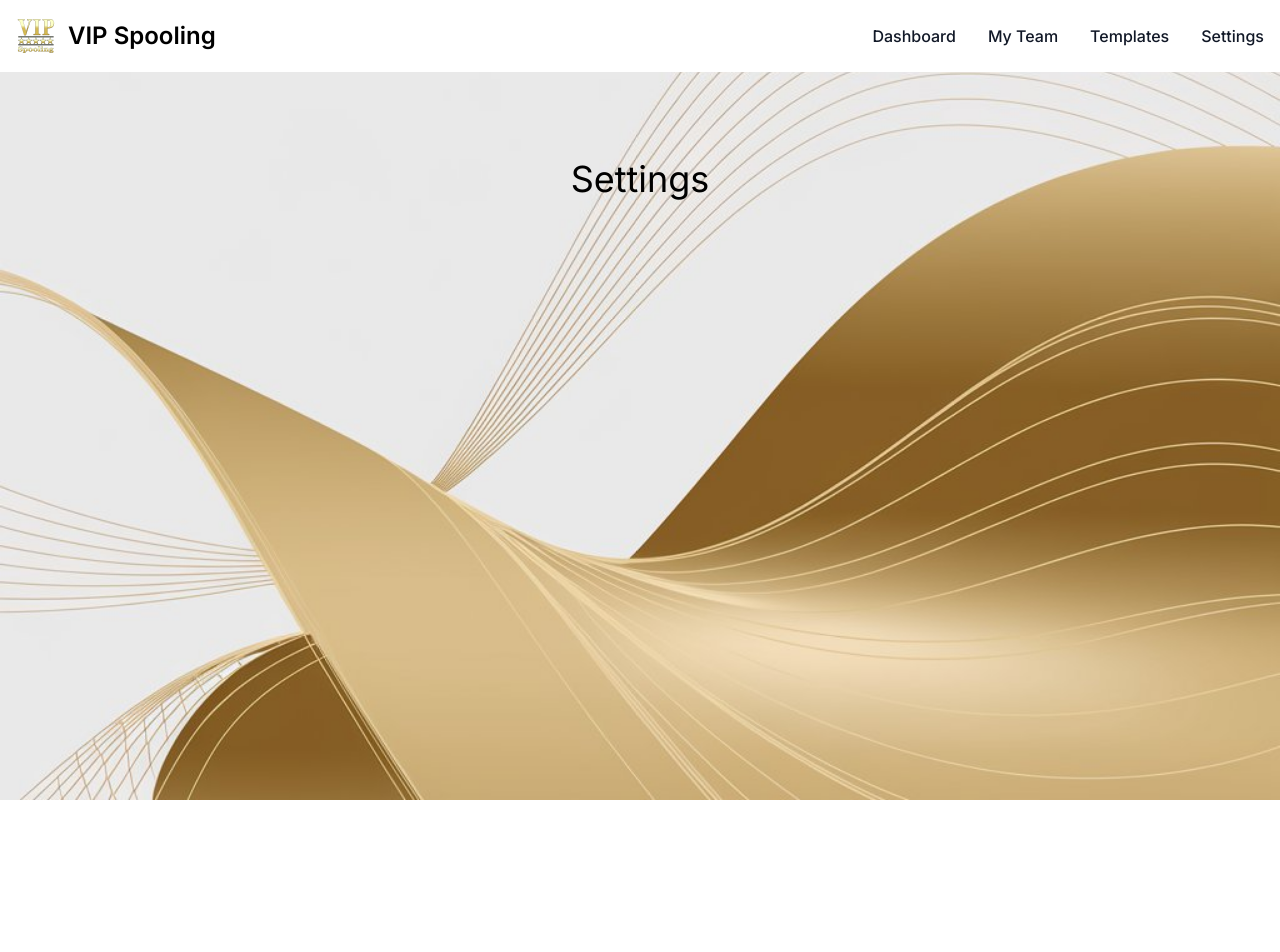
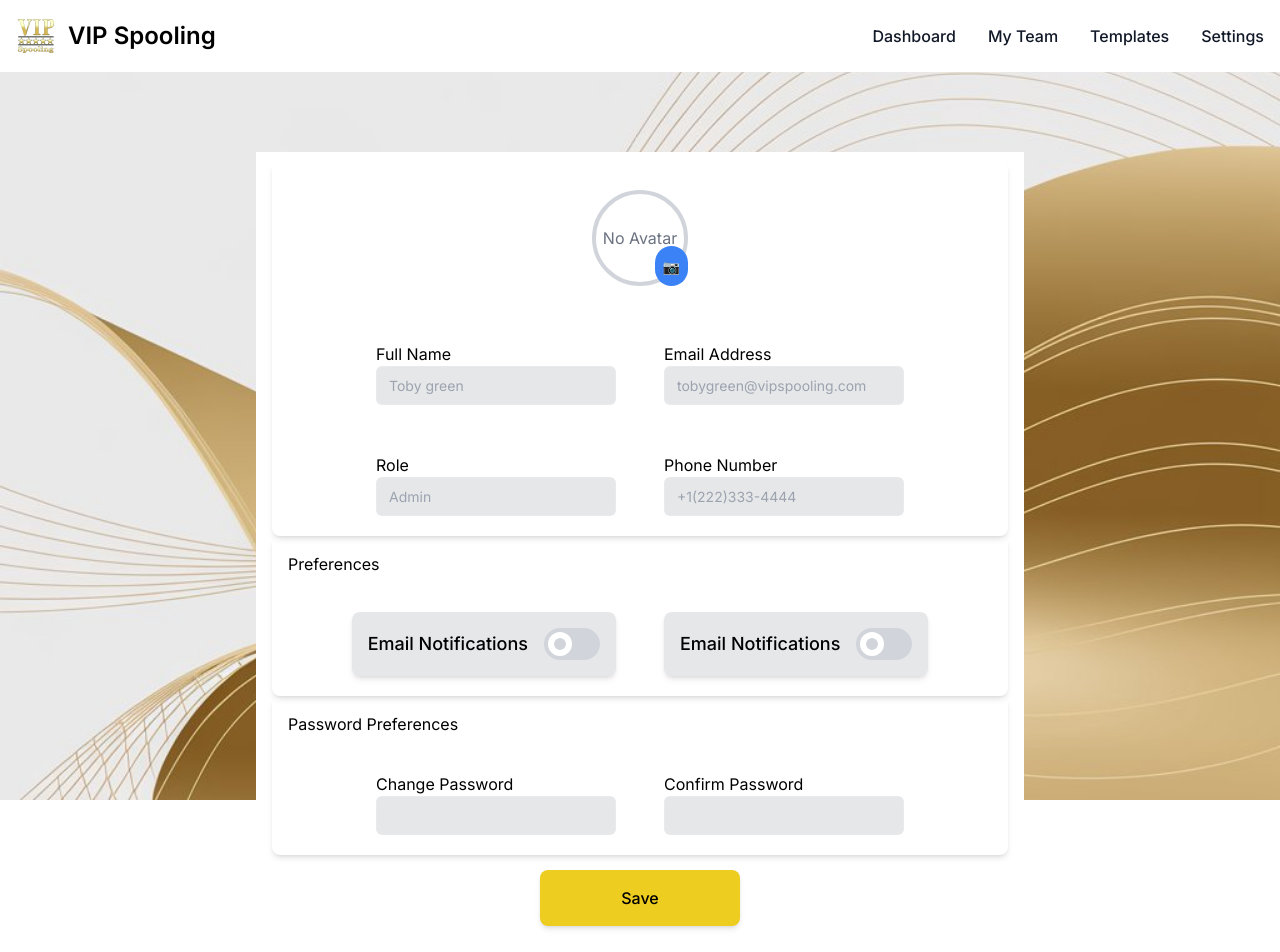
Before and after one commit to KaiNahuina/vipspooling, a Next.js app: page /Settings in a window 1280 px wide. Built offline with nearby package versions, Linux system fonts and the light colour scheme.

Commit message:
Settings page layout

```diff
--- a/app/Settings/page.tsx
+++ b/app/Settings/page.tsx
@@ -1,9 +1,175 @@
+'use client';
 import React from 'react'
+import Avatar from '@/components/Avatar'
+
+
 
 const Settings = () => {
   return (
-    <div className="text-header-lg">Settings</div>
-  )
+    <div className="w-full max-w-3xl flex flex-col items-center bg-white px-4 p-[10px] mx-auto">
+      <div className="w-full flex
+      flex-col space-y-8 px-4
+      rounded-lg p-4 shadow-md">
+
+        {/*Avatar Upload*/}
+        <div
+        className='flex items-center
+        justify-center'
+        >
+          <div className='px-6 py-3'>
+            <Avatar/>
+          </div>
+        </div>
+
+        {/* First Row Container */}
+        <div
+        className='flex items-center
+        justify-center'
+        >
+          <div className='px-6 py-3'>
+            <div className="flex flex-col">
+              <h2>Full Name</h2>
+              <input
+                placeholder="Toby green"
+                className="px-3 w-[240px] text-[14px] bg-gray-700 p-2 border border-white/10 rounded-md outline-none ring-2 ring-blue-500/0 focus:ring-blue-500"
+                name="name"
+                type="text"
+              />
+            </div>
+          </div>
+
+          <div className='px-6 py-3'>
+            <div className="flex flex-col">
+                <h2>Email Address</h2>
+                <input
+                  placeholder="tobygreen@vipspooling.com"
+                  className="px-3 w-[240px] text-[14px] bg-gray-700 p-2 border border-white/10 rounded-md outline-none ring-2 ring-blue-500/0 focus:ring-blue-500"
+                  name="email"
+                  type="email"
+                />
+              </div>
+          </div>
+
+        </div>
+
+        {/* Second Row Container */}
+        <div
+        className='flex items-center
+        justify-center'
+        >
+          <div className='px-6 py-1'>
+            <div className="flex flex-col">
+              <h2>Role</h2>
+              <input
+                placeholder="Admin"
+                className="px-3 w-[240px] text-[14px] bg-gray-700 p-2 border border-white/10 rounded-md outline-none ring-2 ring-blue-500/0 focus:ring-blue-500"
+                name="role"
+                type="input"
+              />
+            </div>
+
+          </div>
+
+          <div className='px-6 py-1'>
+            <div className="flex flex-col">
+              <h2>Phone Number</h2>
+              <input
+                placeholder="+1(222)333-4444"
+                className="px-3 w-[240px] text-[14px] bg-gray-700 p-2 border border-white/10 rounded-md outline-none ring-2 ring-blue-500/0 focus:ring-blue-500"
+                name="phone"
+                type="tel"
+              />
+            </div>
+          </div>
+
+        </div>
+
+      </div>
+
+      {/* Second Group of components*/}
+      <div className="w-full flex
+      flex-col space-y-8 px-4
+      rounded-lg p-4 shadow-md">
+        <h2>Preferences</h2>
+
+        <div className="flex items-center justify-center">
+            {/*First Row*/}
+          <div className="px-6 py-1">
+            <div className="flex flex-row items-center bg-gray-700 p-4 rounded-lg shadow-md gap-4">
+              <h2 className="text-lg font-medium">Email Notifications</h2>
+              <label
+                className="relative inline-block h-8 w-14 cursor-pointer rounded-full bg-gray-300 transition [-webkit-tap-highlight-color:_transparent] has-[:checked]:bg-gray-900"
+              >
+                <input className="peer sr-only" id="EmailNotifications" type="checkbox" />
+                <span
+                  className="absolute inset-y-0 start-0 m-1 size-6 rounded-full bg-gray-300 ring-[6px] ring-inset ring-white transition-all peer-checked:start-8 peer-checked:w-2 peer-checked:bg-white peer-checked:ring-transparent"
+                ></span>
+              </label>
+            </div>
+          </div>
+
+          <div className="px-6 py-1">
+            <div className="flex flex-row items-center bg-gray-700 p-4 rounded-lg shadow-md gap-4">
+              <h2 className="text-lg font-medium">Email Notifications</h2>
+              <label
+                className="relative inline-block h-8 w-14 cursor-pointer rounded-full bg-gray-300 transition [-webkit-tap-highlight-color:_transparent] has-[:checked]:bg-gray-900"
+              >
+                <input className="peer sr-only" id="EmailNotifications" type="checkbox" />
+                <span
+                  className="absolute inset-y-0 start-0 m-1 size-6 rounded-full bg-gray-300 ring-[6px] ring-inset ring-white transition-all peer-checked:start-8 peer-checked:w-2 peer-checked:bg-white peer-checked:ring-transparent"
+                ></span>
+              </label>
+            </div>
+          </div>
+
+        </div>
+
+      </div>
+
+      {/*Third Row*/}
+      <div className="w-full flex
+      flex-col space-y-8 px-4
+      rounded-lg p-4 shadow-md">
+        <h2>Password Preferences</h2>
+
+        <div className="flex items-center justify-center">
+            {/*First Row*/}
+          <div className="px-6 py-1">
+          <div className="flex flex-col">
+              <h2>Change Password</h2>
+              <input
+                className="px-3 w-[240px] text-[14px] bg-gray-700 p-2 border border-white/10 rounded-md outline-none ring-2 ring-blue-500/0 focus:ring-blue-500"
+                name="changepassword"
+                type="password"
+              />
+            </div>
+          </div>
+
+          <div className="px-6 py-1">
+            <div className="flex flex-col">
+              <h2>Confirm Password</h2>
+              <input
+                className="px-3 w-[240px] text-[14px] bg-gray-700 p-2 border border-white/10 rounded-md outline-none ring-2 ring-blue-500/0 focus:ring-blue-500"
+                name="confirmpassword"
+                type="password"
+              />
+            </div>
+          </div>
+
+        </div>
+
+      </div>
+
+
+      <div className="w-[200px] max-w-lg bg-gold-100
+      rounded-lg p-4 shadow-md flex items-center
+      justify-center mt-[15px]">
+          <a href="#" className="font-medium text-black dark:text-black-500 hover:underline">
+            Save
+          </a>
+      </div>
+    </div>
+    )
 }
 
 export default Settings
--- /dev/null
+++ b/components/Avatar.tsx
@@ -0,0 +1,63 @@
+import React, {useState} from 'react'
+
+const Avatar = () => {
+    const [avatar, setAvatar] = useState<string | null>(null);
+
+  // Handle file selection
+  const handleFileChange = (e: React.ChangeEvent<HTMLInputElement>) => {
+    const file = e.target.files?.[0];
+    if (file) {
+      const reader = new FileReader();
+      reader.onloadend = () => {
+        setAvatar(reader.result as string);
+      };
+      reader.readAsDataURL(file);
+    }
+  };
+
+  // Remove the avatar
+  const handleRemoveAvatar = () => {
+    setAvatar(null);
+  };
+
+
+
+  return (
+    <div className="flex flex-col items-center justify-center">
+      <div className="relative">
+        <div className="w-24 h-24 rounded-full border-4 border-gray-300 overflow-hidden">
+          {avatar ? (
+            <img src={avatar} alt="Avatar" className="w-full h-full object-cover" />
+          ) : (
+            <div className="flex items-center justify-center w-full h-full text-gray-500">
+              <span>No Avatar</span>
+            </div>
+          )}
+        </div>
+        <label
+          htmlFor="avatar-upload"
+          className="absolute bottom-0 right-0 bg-blue-500 text-white p-2 rounded-full cursor-pointer"
+        >
+          <span className="text-sm">📷</span>
+        </label>
+        <input
+          id="avatar-upload"
+          type="file"
+          accept="image/*"
+          className="hidden"
+          onChange={handleFileChange}
+        />
+      </div>
+      {avatar && (
+        <button
+          onClick={handleRemoveAvatar}
+          className="mt-4 bg-red-500 text-white p-2 rounded-full"
+        >
+          Remove Avatar
+        </button>
+      )}
+    </div>
+  )
+}
+
+export default Avatar
```
